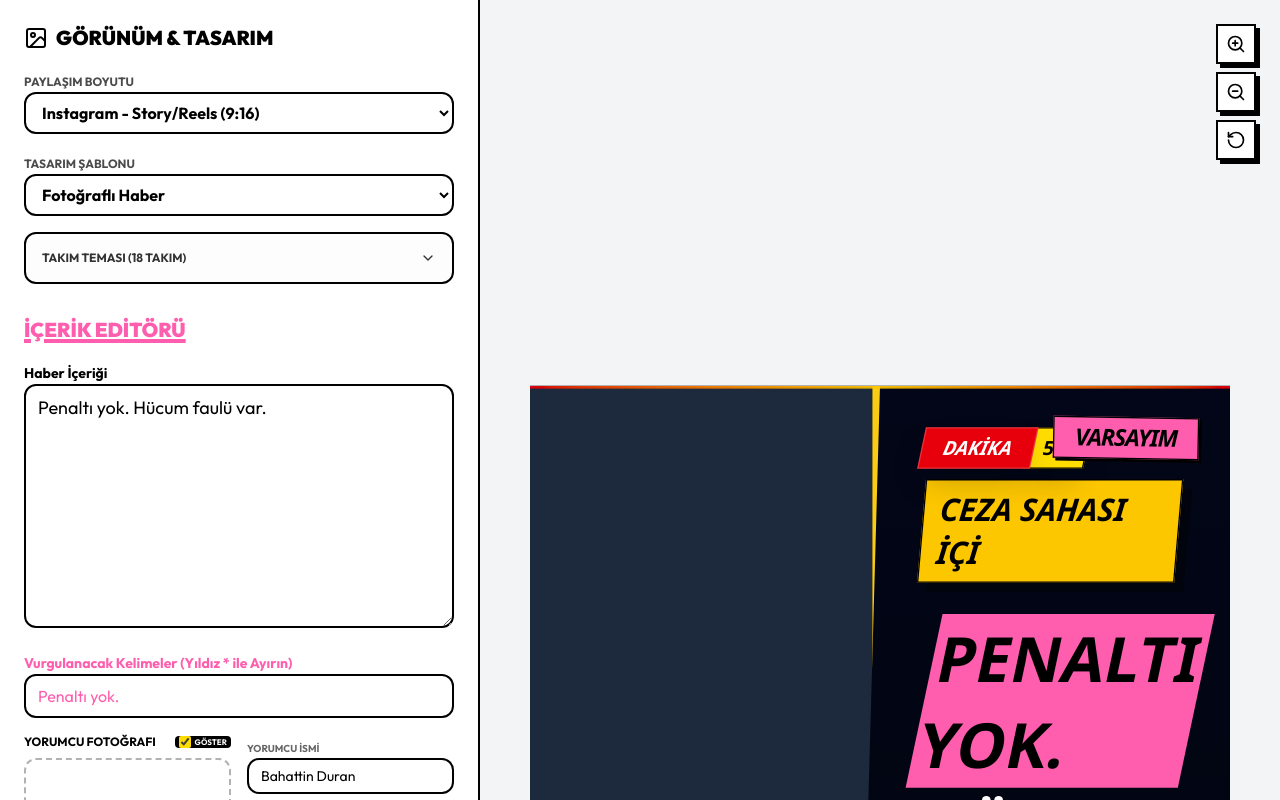
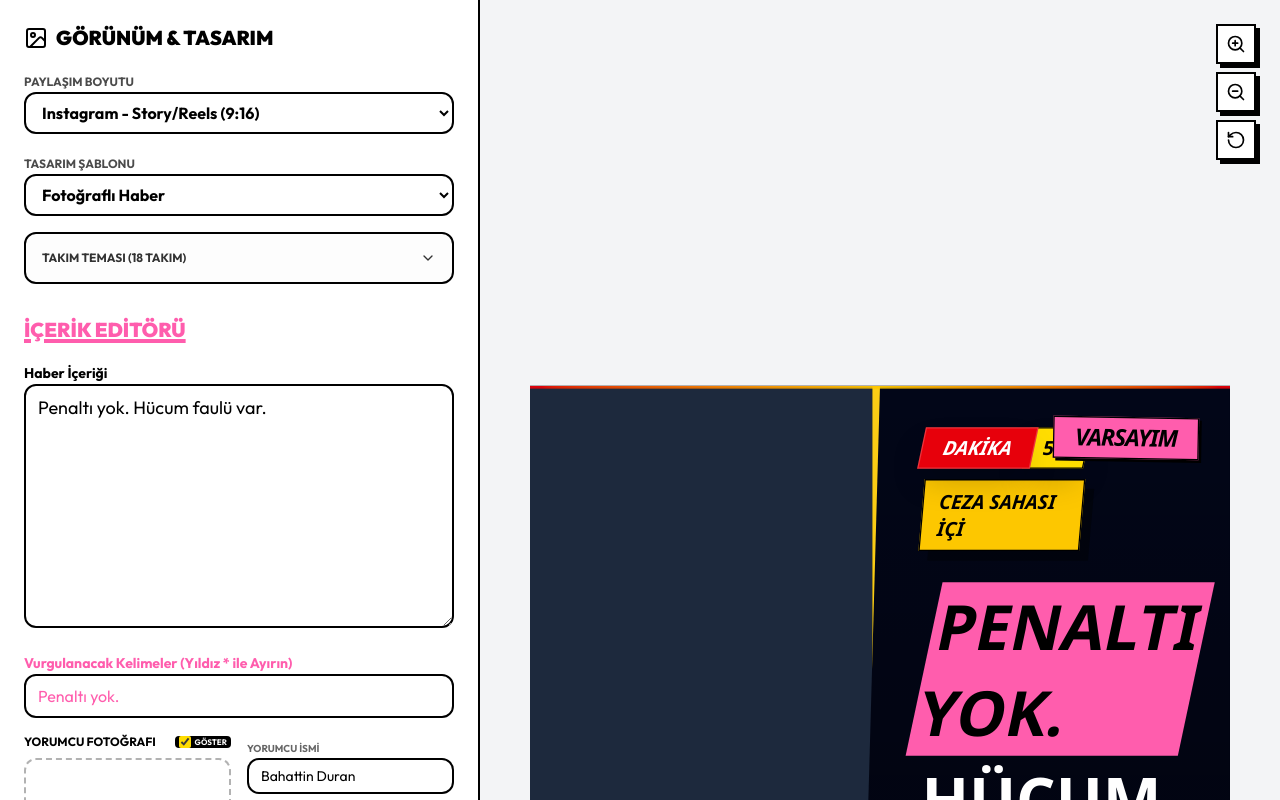
Before and after one commit to tcgun/varsayim-generator, a Next.js app: page / in a window 1280 px wide. Shown: the top 800 px of the page. Built offline with nearby package versions, Linux system fonts and the light colour scheme.

Commit message:
Update Template 2: smaller headline text size

```diff
--- a/src/components/Template2.tsx
+++ b/src/components/Template2.tsx
@@ -174,7 +174,7 @@ const Template2: React.FC<Props> = ({ state, domRef }) => {
 
                             {state.showPositionBox && state.positionText && (
                                 <div className="inline-block self-start">
-                                    <h1 className="bg-yellow-400 text-black px-6 py-3 text-3xl md:text-5xl font-bold uppercase italic skew-x-[-5deg] shadow-[15px_15px_0px_0px_rgba(0,0,0,0.4)] leading-snug text-left border-2 border-black max-w-[15ch] break-words">
+                                    <h1 className="bg-yellow-400 text-black px-6 py-3 text-2xl md:text-3xl font-bold uppercase italic skew-x-[-5deg] shadow-[15px_15px_0px_0px_rgba(0,0,0,0.4)] leading-snug text-left border-2 border-black max-w-[15ch] break-words">
                                         {state.positionText}
                                     </h1>
                                 </div>
```
